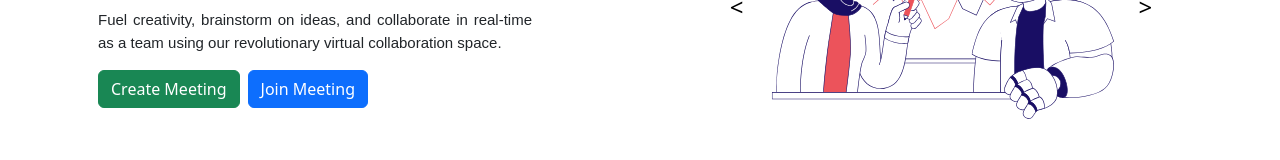
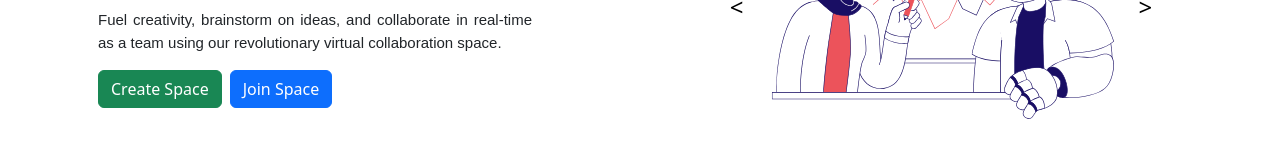
Before and after one commit to oluwakayodemike/Collab, a React (Vite) app in the folder FRONTEND/client/: page / in a window 1280 px wide. Shown: the part 319-479 px from the top of the page. Built offline with nearby package versions, Linux system fonts and the light colour scheme.

Commit message:
feat: Added dialogue popup on clicking create space

```diff
--- a/FRONTEND/client/package.json
+++ b/FRONTEND/client/package.json
@@ -10,11 +10,13 @@
     "preview": "vite preview"
   },
   "dependencies": {
+    "@reduxjs/toolkit": "^1.9.6",
     "bootstrap": "^5.3.2",
     "font-awesome": "^4.7.0",
     "konva": "^9.2.1",
     "react": "^18.2.0",
     "react-dom": "^18.2.0",
+    "react-icons": "^4.11.0",
     "react-konva": "^18.2.10",
     "react-redux": "^8.1.3",
     "react-router-dom": "^6.16.0",
--- a/FRONTEND/client/src/components/Home/Home.jsx
+++ b/FRONTEND/client/src/components/Home/Home.jsx
@@ -1,35 +1,43 @@
-import ImageSlider from '../ImageSlider/Slider';
-import './Home.css'
-import NavBar from '../NavBar/NavBar';
+import ImageSlider from "../ImageSlider/Slider";
+import "./Home.css";
+import NavBar from "../NavBar/NavBar";
 
 import slideOne from "../../assets/Homepage/Whiteboarding.svg";
-import slideTwo from "../../assets/Homepage/link-sharing.svg"
-import slideThree from "../../assets/Homepage/privacy.svg"
+import slideTwo from "../../assets/Homepage/link-sharing.svg";
+import slideThree from "../../assets/Homepage/privacy.svg";
 
+import Popup from "../Popup";
+import React, { useState } from "react";
+import { useReducer, useDispatch } from "react";
 
-const images = [
-  slideOne,
-  slideTwo,
-  slideThree,
-];
+const images = [slideOne, slideTwo, slideThree];
 
 const Home = () => {
+  const [showPopup, setShowPopup] = useState(false);
+
   return (
     <div>
       <NavBar />
       <div className="container mt-5">
         <div className="row">
           <div className="col-md-6">
-              <h1 className='text-start'>
-                Transform ideas into <br />action on our dynamic <br /> online whiteboard
+            <h1 className="text-start">
+              Transform ideas into <br />
+              action on our dynamic <br /> online whiteboard
             </h1>
-              <p className='more-text'>
-                Fuel creativity, brainstorm on ideas, and collaborate in real-time as a team using our revolutionary virtual collaboration space.
+            <p className="more-text">
+              Fuel creativity, brainstorm on ideas, and collaborate in real-time
+              as a team using our revolutionary virtual collaboration space.
             </p>
             <div className="d-flex">
-                <button className="btn btn-success">Create Meeting</button>
-                <button className="btn btn-primary mr-2">Join Meeting</button>
-
+              <button
+                className="btn btn-success"
+                onClick={() => setShowPopup(true)}
+              >
+                Create Space
+              </button>
+              {/* Call this space for now */}
+              <button className="btn btn-primary mr-2">Join Space</button>
             </div>
           </div>
           <div className="col-md-6 description-text">
@@ -41,10 +49,11 @@ const Home = () => {
               <p>Just Descriptionssssssss</p>
             </div>
           </div>
+          {showPopup && <Popup />}
         </div>
       </div>
     </div>
   );
 };
 
-export default Home
+export default Home;
--- a/FRONTEND/client/src/components/NavBar/NavBar.css
+++ b/FRONTEND/client/src/components/NavBar/NavBar.css
@@ -3,7 +3,7 @@
   top: 0;
   left: 0;
   right: 0;
-  z-index: 1000;
+  z-index: 9;
   transition: color 0.5s ease-in-out, background-color 0.5s ease-in-out;
 }
 
```
Also changed, not shown: 1 other file (tests, documents, lock files or other folders). Lines whose indentation alone changed are shown as unchanged.
